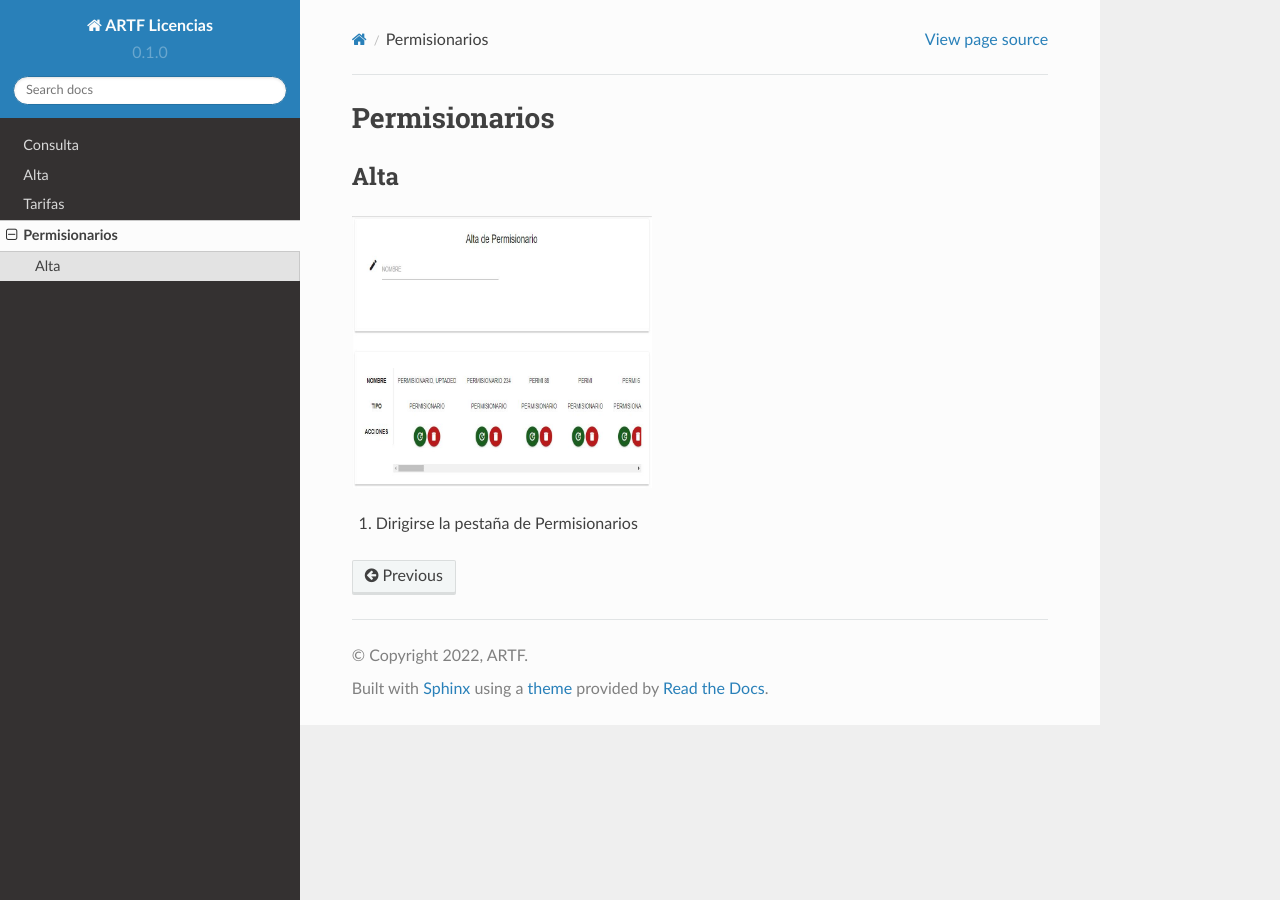
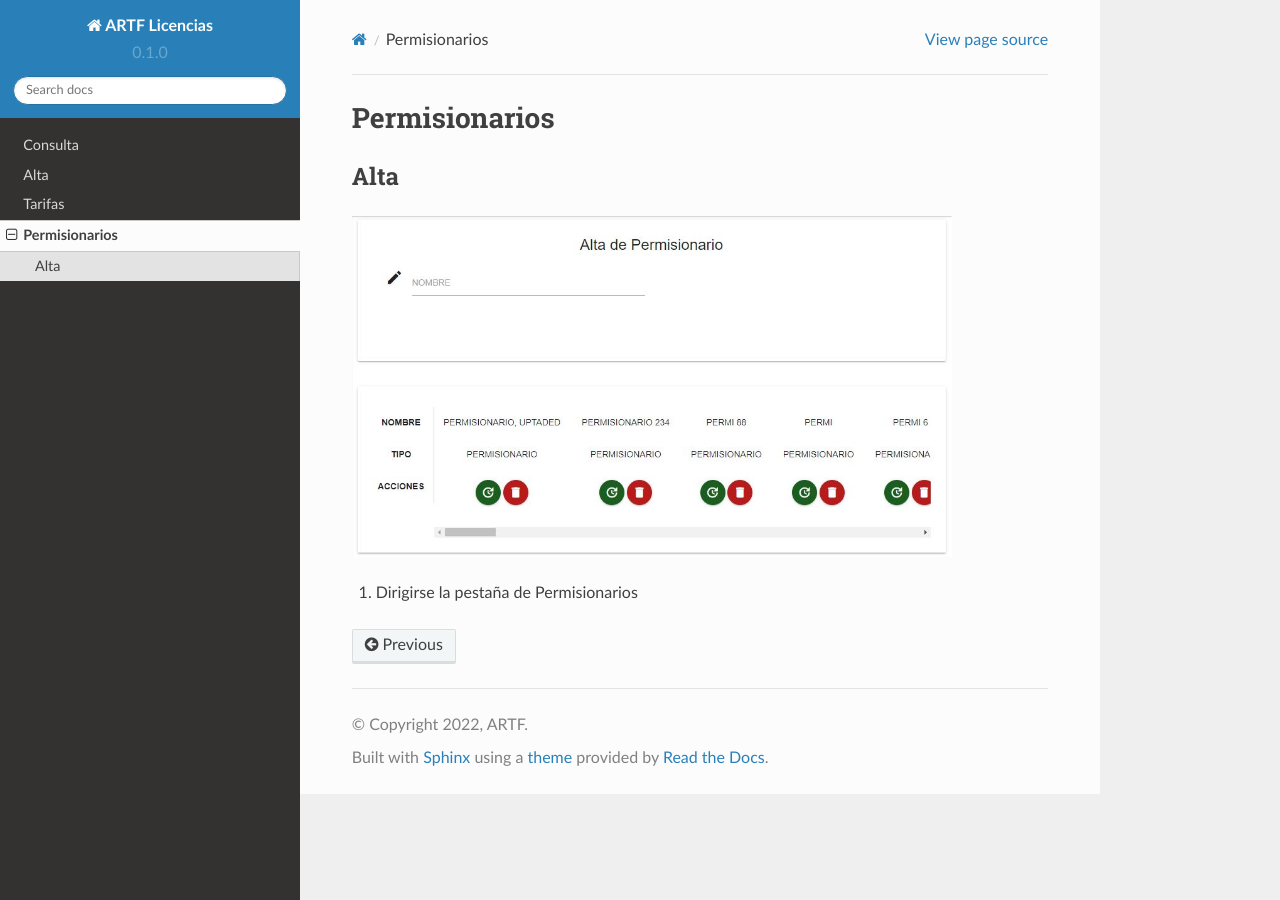
Before and after one commit to kiwi2299/artf_docs, a Sphinx documentation site: the page built from docs/source/permisionarios.rst, in a window 1280 px wide. Built offline with Sphinx 7.4.7 and the Read the Docs theme 2.0.0, drawn with Linux system fonts in a browser that asks for light colours.

Commit message:
Update permisionarios.rst

```diff
--- a/docs/source/permisionarios.rst
+++ b/docs/source/permisionarios.rst
@@ -7,6 +7,5 @@ Alta
 .. image:: images/alta_permi.JPG
   :alt: Alta permisionario
   :width: 600
-  :scale: 50
 
 1. Dirigirse la pestaña de Permisionarios
```
